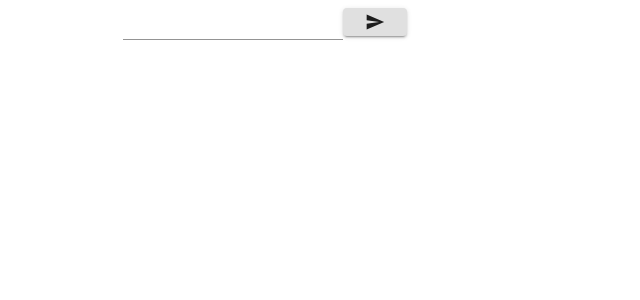
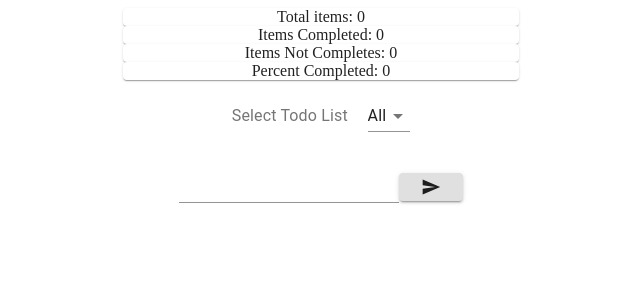
Before and after one commit to K-Daiki-0ne/Recoil_Study, a React (Create React App) app: page / in a window 1280 px wide. Shown: the top 300 px of the page, without its empty margins (319-959 px from the left). Built offline with nearby package versions, Linux system fonts and the light colour scheme.

Commit message:
fix: Design

```diff
--- a/src/components/TodoFilter/TodoFilter.tsx
+++ b/src/components/TodoFilter/TodoFilter.tsx
@@ -7,10 +7,13 @@ import {
  } from '@material-ui/core';
 import { useRecoilState } from 'recoil';
 import { todoListFilterState } from '../../store/atom/atom';
+import { useStyle } from './style';
 
 export function TodoFilter() {
   const [open, setOpen] = useState(false);
   const [filter, setFilter] = useRecoilState(todoListFilterState);
+
+  const classes = useStyle();
 
   const handleOpen = () => {
     setOpen(true);
@@ -25,18 +28,21 @@ export function TodoFilter() {
   }
 
   return (
-    <div>
+    <div className={classes.root}>
       <InputLabel
         id='todo-input-label'
       >
         Select Todo List
       </InputLabel>
+      <br></br>
       <Select
         labelId='todo-input-label'
+        value={filter}
         open={open}
         onClose={handleClose}
         onOpen={handleOpen}
         onChange={handleChange}
+        className={classes.select}
       >
         <MenuItem value='Show All'>
           All
@@ -46,7 +52,7 @@ export function TodoFilter() {
           Completed
         </MenuItem>
 
-        <MenuItem value='Show Completed'>
+        <MenuItem value='Show Uncompleted'>
           Uncompleted
         </MenuItem>
       </Select>
--- /dev/null
+++ b/src/components/TodoFilter/style.ts
@@ -0,0 +1,15 @@
+import { makeStyles, createStyles, Theme } from '@material-ui/core';
+
+export const useStyle = makeStyles((theme: Theme) =>
+  createStyles({
+    root: {
+      display: 'flex',
+      alignItems: 'center',
+      justifyContent: 'center',
+      marginTop: '5%'
+    },
+    select: {
+      marginLeft: '5%'
+    }
+  })
+)
--- a/src/components/TodoItemCreater/TodoItemCreater.tsx
+++ b/src/components/TodoItemCreater/TodoItemCreater.tsx
@@ -6,11 +6,14 @@ import {
   TextField
  } from '@material-ui/core';
  import SendIcon from '@material-ui/icons/Send';
+ import { useStyle } from './style';
 
 export function TodoItemCreater() {
   const [inputValue, setInputValue] = useState('');
 
   const addTodo = useTodo();
+
+  const classes = useStyle();
 
   const onChange = (event: React.ChangeEvent<HTMLInputElement>) => {
     setInputValue(event.target.value);
@@ -22,6 +25,7 @@ export function TodoItemCreater() {
 
   return (
     <>
+      <div className={classes.root}>
         <TextField
           size='medium'
           type='text'
@@ -37,6 +41,7 @@ export function TodoItemCreater() {
             fontSize='small'
           />
         </Button>
+      </div>
     </>
   )
 }
--- /dev/null
+++ b/src/components/TodoItemCreater/style.ts
@@ -0,0 +1,12 @@
+import { makeStyles, createStyles, Theme } from '@material-ui/core';
+
+export const useStyle = makeStyles((theme: Theme) =>
+  createStyles({
+    root: {
+      display: 'flex',
+      alignItems: 'center',
+      justifyContent: 'center',
+      marginTop: '10%'
+    }
+  })
+)
--- a/src/components/TodoList/TodoList.tsx
+++ b/src/components/TodoList/TodoList.tsx
@@ -2,12 +2,16 @@ import React from 'react';
 import { useRecoilValue } from 'recoil';
 import { TodoItemCreater } from '../TodoItemCreater/TodoItemCreater';
 import { TodoListItem } from '../TodoListItem/TodoListItem';
+import { TodoListStats } from '../TodoListStats/TodoListStats';
+import { TodoFilter } from '../TodoFilter/TodoFilter';
 import { filterTodoListState } from '../../store/selector/selector';
 
 export function TodoList() {
   const todoList = useRecoilValue(filterTodoListState);
   return (
     <>
+      <TodoListStats />
+      <TodoFilter />
       <TodoItemCreater />
       {
         todoList.map((todoItem) => (
--- a/src/components/TodoListItem/TodoListItem.tsx
+++ b/src/components/TodoListItem/TodoListItem.tsx
@@ -10,9 +10,9 @@ import {
   Button,
   Checkbox,
   TextField,
-  Container
 } from '@material-ui/core';
 import DeleteIcon from '@material-ui/icons/Delete';
+import { useStyle } from './style';
 
 type TodoProps = {
   todo: Todo
@@ -21,6 +21,8 @@ type TodoProps = {
 export const TodoListItem: React.FC<TodoProps> =({ todo })=> {
   const [todoList, setTodoList] = useRecoilState(todoListState);
   const index = todoList.findIndex((listItem) => listItem === todo);
+
+  const classes = useStyle();
 
   const editItemText = (event: React.ChangeEvent<HTMLInputElement>) => {
     const newTodo = replaceTodoAtIndex(todoList, index, {
@@ -47,16 +49,13 @@ export const TodoListItem: React.FC<TodoProps> =({ todo })=> {
 
 
   return (
-    <div>
-      <Container
-        fixed
-        maxWidth='sm'
-      >
+    <div className={classes.root}>
       <TextField
         type='text'
         value={todo.title}
         onChange={editItemText}
         size='small'
+        className={classes.text}
       />
       <Checkbox
         color='primary'
@@ -72,7 +71,6 @@ export const TodoListItem: React.FC<TodoProps> =({ todo })=> {
           fontSize='small'
         />
       </Button>
-      </Container>
     </div>
   )
 }
--- /dev/null
+++ b/src/components/TodoListItem/style.ts
@@ -0,0 +1,15 @@
+import { makeStyles, createStyles, Theme } from '@material-ui/core';
+
+export const useStyle = makeStyles((theme: Theme) =>
+  createStyles({
+    root: {
+      display: 'flex',
+      alignItems: 'center',
+      justifyContent: 'center',
+      marginTop: '10%'
+    },
+    text: {
+      textAlign: 'center'
+    }
+  })
+)
--- a/src/components/TodoListStats/TodoListStats.tsx
+++ b/src/components/TodoListStats/TodoListStats.tsx
@@ -27,7 +27,7 @@ export function TodoListStats() {
       <Paper className={classes.paper}>
         Items Not Completes: {totalUnCompletedNum}
       </Paper>
-      <Paper>
+      <Paper className={classes.paper}>
         Percent Completed: {formattedPercentCompleted}
       </Paper>
     </div>
```
Lines whose indentation alone changed are shown as unchanged.
